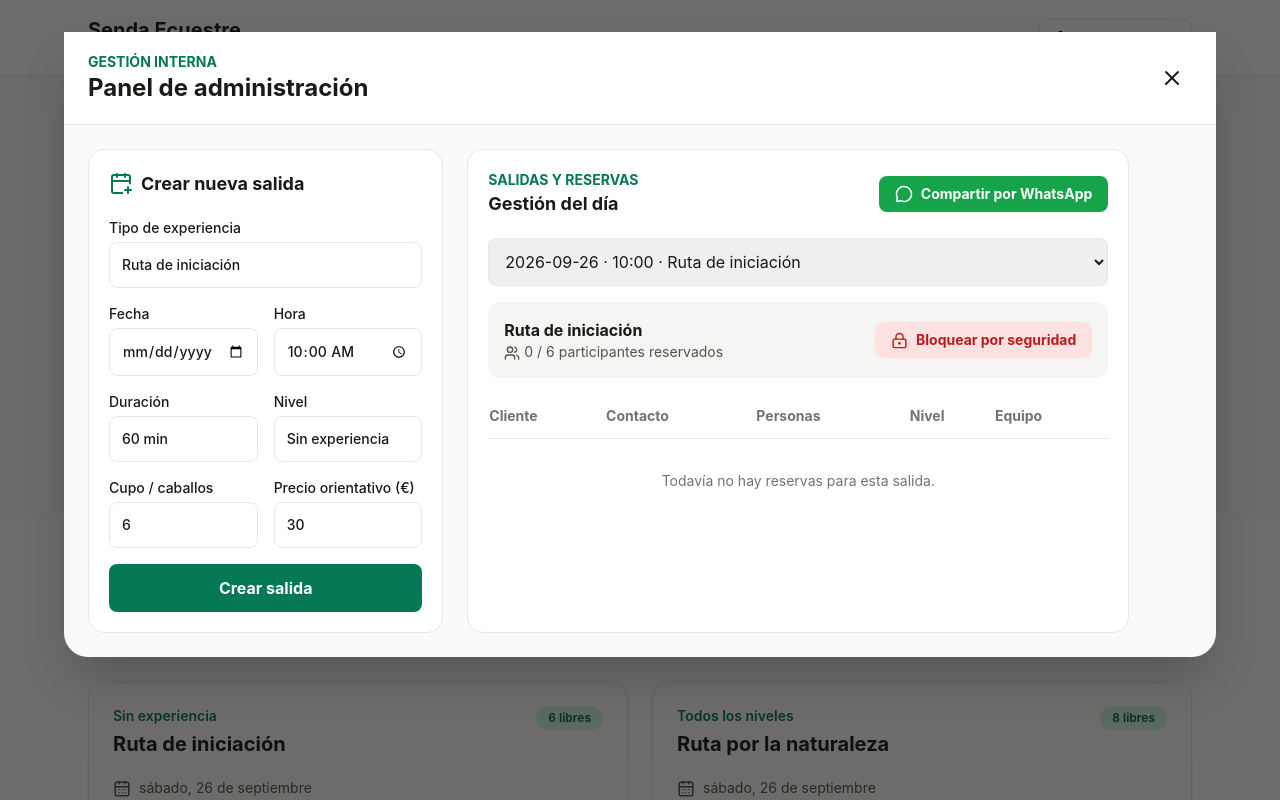
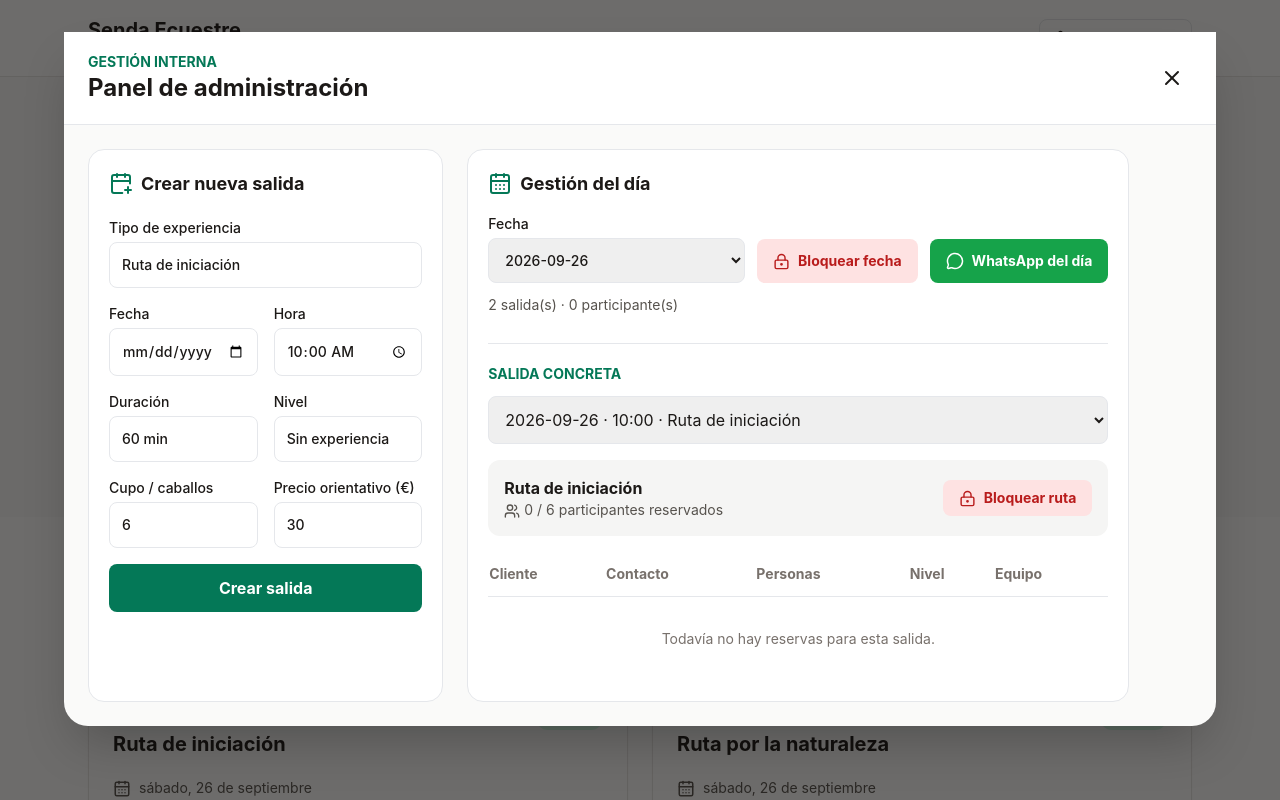
Before and after one commit to hillcoint/equestre-booking-C, a React (Vite) app: page / in a window 1280 px wide. Both pictures are taken after a click on the button "Administración". Shown: the top 800 px of the page. Built offline with nearby package versions, Linux system fonts and the light colour scheme.

Commit message:
Completar entregables finales (#3)
* Add blocked date persistence

* Respect blocked dates in ride cards

* Add date blocking and daily WhatsApp sharing

* Wire blocked dates into booking flow

* Add one-page usage guide

* Document final deliverables

```diff
--- a/src/App.tsx
+++ b/src/App.tsx
@@ -3,33 +3,38 @@ import { CalendarDays, CheckCircle2, Clock, Euro, MapPin, Settings, ShieldCheck,
 import { AdminPanel } from "@/components/AdminPanel";
 import { BookingModal } from "@/components/BookingModal";
 import { RideCard } from "@/components/RideCard";
-import { bookedPlaces, getBookings, getRides, saveBookings, saveRides } from "@/lib/storage";
+import { bookedPlaces, getBlockedDates, getBookings, getRides, saveBlockedDates, saveBookings, saveRides } from "@/lib/storage";
 import type { Booking, Ride } from "@/types/booking";
 
 export default function App() {
   const [rides, setRides] = useState<Ride[]>(getRides);
   const [bookings, setBookings] = useState<Booking[]>(getBookings);
+  const [blockedDates, setBlockedDates] = useState<string[]>(getBlockedDates);
   const [selectedRide, setSelectedRide] = useState<Ride | null>(null);
   const [adminOpen, setAdminOpen] = useState(false);
+
   useEffect(() => saveRides(rides), [rides]);
   useEffect(() => saveBookings(bookings), [bookings]);
+  useEffect(() => saveBlockedDates(blockedDates), [blockedDates]);
+
   const available = (ride: Ride) => Math.max(0, ride.capacity - bookedPlaces(ride.id, bookings));
   const nextRides = useMemo(() => [...rides].sort((a,b) => `${a.date}${a.time}`.localeCompare(`${b.date}${b.time}`)), [rides]);
   const addBooking = (booking: Booking) => setBookings(current => [...current, booking]);
   const addRide = (ride: Ride) => setRides(current => [...current, ride]);
   const toggleRide = (rideId: string) => setRides(current => current.map(ride => ride.id === rideId ? { ...ride, status: ride.status === "blocked" ? "scheduled" : "blocked" } : ride));
+  const toggleDate = (date: string) => setBlockedDates(current => current.includes(date) ? current.filter(item => item !== date) : [...current, date]);
 
   return <main className="min-h-screen overflow-x-hidden bg-stone-50 text-stone-900">
     <header className="sticky top-0 z-30 border-b border-stone-200 bg-white/95 backdrop-blur"><div className="mx-auto flex max-w-6xl items-center justify-between gap-3 px-4 py-3 sm:px-6 sm:py-4"><div className="min-w-0"><p className="truncate text-lg font-bold sm:text-xl">Senda Ecuestre</p><p className="hidden text-xs text-stone-500 sm:block">Experiencias guiadas a caballo</p></div><div className="flex shrink-0 items-center gap-5"><nav className="hidden gap-6 text-sm font-semibold lg:flex"><a href="#salidas">Rutas</a><a href="#experiencia">Experiencia</a><a href="#precios">Precios</a><a href="#ubicacion">Ubicación</a><a href="#seguridad">Seguridad</a></nav><button onClick={()=>setAdminOpen(true)} className="flex items-center gap-2 rounded-lg border px-3 py-2 text-sm font-semibold hover:bg-stone-100"><Settings size={17}/> <span className="hidden sm:inline">Administración</span></button></div></div></header>
     <section className="mx-auto grid max-w-6xl gap-8 px-4 py-10 sm:px-6 sm:py-16 lg:grid-cols-[1.2fr_.8fr] lg:items-center lg:gap-10"><div><span className="inline-block rounded-full bg-emerald-100 px-3 py-1 text-xs font-semibold text-emerald-800 sm:text-sm">Reserva online · plazas en tiempo real</span><h1 className="mt-5 text-4xl font-bold leading-tight sm:mt-6 sm:text-5xl">Tu próxima aventura empieza a caballo.</h1><p className="mt-5 max-w-2xl text-base leading-7 text-stone-600 sm:text-lg sm:leading-8">Consulta las próximas experiencias ecuestres, comprueba las plazas disponibles y reserva sin llamadas ni esperas.</p><a href="#salidas" className="mt-7 inline-flex w-full justify-center rounded-lg bg-emerald-700 px-5 py-3 font-semibold text-white hover:bg-emerald-800 sm:mt-8 sm:w-auto">Consultar disponibilidad</a></div><div className="rounded-3xl bg-emerald-950 p-6 text-white shadow-xl sm:p-8"><CalendarDays className="h-9 w-9 sm:h-10 sm:w-10"/><h2 className="mt-5 text-2xl font-bold sm:mt-6">Reserva sencilla</h2><div className="mt-5 space-y-4 text-sm text-emerald-50 sm:mt-6 sm:text-base"><p className="flex gap-3"><Clock className="shrink-0"/> Elige fecha y horario</p><p className="flex gap-3"><Users className="shrink-0"/> Comprueba las plazas libres</p><p className="flex gap-3"><ShieldCheck className="shrink-0"/> Confirma tu experiencia</p></div></div></section>
-    <section id="salidas" className="bg-white py-12 sm:py-16"><div className="mx-auto max-w-6xl px-4 sm:px-6"><p className="font-bold text-emerald-700">PRÓXIMAS SALIDAS</p><div className="mt-2 flex flex-wrap items-end justify-between gap-4"><h2 className="text-3xl font-bold">Elige tu experiencia</h2><p className="text-sm text-stone-500">La disponibilidad se actualiza al reservar.</p></div><div className="mt-8 grid gap-6 md:grid-cols-2">{nextRides.map(ride => <RideCard key={ride.id} ride={ride} freePlaces={available(ride)} onBook={setSelectedRide}/>)}</div></div></section>
+    <section id="salidas" className="bg-white py-12 sm:py-16"><div className="mx-auto max-w-6xl px-4 sm:px-6"><p className="font-bold text-emerald-700">PRÓXIMAS SALIDAS</p><div className="mt-2 flex flex-wrap items-end justify-between gap-4"><h2 className="text-3xl font-bold">Elige tu experiencia</h2><p className="text-sm text-stone-500">La disponibilidad se actualiza al reservar.</p></div><div className="mt-8 grid gap-6 md:grid-cols-2">{nextRides.map(ride => <RideCard key={ride.id} ride={ride} freePlaces={available(ride)} dateBlocked={blockedDates.includes(ride.date)} onBook={setSelectedRide}/>)}</div></div></section>
     <section id="experiencia" className="mx-auto max-w-6xl px-4 py-12 sm:px-6 sm:py-16"><p className="font-bold text-emerald-700">LA EXPERIENCIA</p><h2 className="mt-2 max-w-2xl text-3xl font-bold">Rutas pensadas para disfrutar, incluso si nunca has montado</h2><div className="mt-8 grid gap-5 md:grid-cols-3"><Info icon={<Sparkles/>} title="Para todos los niveles">Seleccionamos rutas y caballos según la experiencia del jinete. Las salidas indican claramente el nivel recomendado.</Info><Info icon={<Users/>} title="Grupos reducidos">Los cupos limitados facilitan una atención cercana del guía y una experiencia más tranquila.</Info><Info icon={<ShieldCheck/>} title="Acompañamiento">Antes de salir explicamos manejo básico, posición y normas esenciales de seguridad.</Info></div></section>
     <section id="precios" className="bg-emerald-950 py-12 text-white sm:py-16"><div className="mx-auto grid max-w-6xl gap-8 px-4 sm:px-6 lg:grid-cols-2 lg:items-center"><div><p className="font-bold text-emerald-300">PRECIOS</p><h2 className="mt-2 text-3xl font-bold">Sabes el precio antes de reservar</h2><p className="mt-4 max-w-xl leading-7 text-emerald-50">Cada salida muestra su precio por persona, duración, nivel y plazas disponibles. El importe puede variar según la experiencia elegida.</p></div><div className="rounded-2xl bg-white/10 p-6"><p className="flex items-center gap-3 text-lg font-bold"><Euro/> Información incluida en cada ruta</p><div className="mt-5 grid gap-3 text-sm text-emerald-50 sm:grid-cols-2"><Check>Precio por persona</Check><Check>Duración prevista</Check><Check>Nivel recomendado</Check><Check>Cupo disponible</Check></div></div></div></section>
     <section id="ubicacion" className="mx-auto grid max-w-6xl gap-8 px-4 py-12 sm:px-6 sm:py-16 md:grid-cols-3"><div className="md:col-span-2"><p className="font-bold text-emerald-700">EL CENTRO</p><h2 className="mt-2 text-3xl font-bold">Naturaleza, caballos y rutas guiadas</h2><p className="mt-4 leading-7 text-stone-600">Senda Ecuestre ofrece experiencias para principiantes, familias y jinetes con experiencia. La asignación del caballo se realiza atendiendo al nivel del participante y a las características de la salida.</p><p className="mt-4 text-sm text-stone-500">Esta versión es una demostración funcional: la dirección y los datos comerciales definitivos se incorporarán al adaptar el proyecto a un centro real.</p></div><div className="rounded-2xl border bg-white p-6 shadow-sm"><MapPin className="text-emerald-700"/><h3 className="mt-4 font-bold">Punto de encuentro</h3><p className="mt-2 text-sm leading-6 text-stone-600">Centro Senda Ecuestre · entorno natural y rutas señalizadas. La ubicación exacta se facilitará con la confirmación.</p></div></section>
-    <section id="seguridad" className="bg-stone-900 py-12 text-stone-100"><div className="mx-auto max-w-6xl px-4 sm:px-6"><p className="font-bold text-emerald-400">REQUISITOS Y SEGURIDAD</p><h2 className="mt-2 text-2xl font-bold">Antes de montar</h2><div className="mt-6 grid gap-4 text-sm leading-6 text-stone-300 sm:grid-cols-2 lg:grid-cols-4"><Check>Pantalón largo y ropa cómoda</Check><Check>Calzado cerrado y sujeto al pie</Check><Check>Casco obligatorio; el centro puede proporcionarlo</Check><Check>Seguir siempre las indicaciones del guía</Check></div><p className="mt-6 max-w-4xl text-sm leading-6 text-stone-400">Por seguridad y bienestar animal, una ruta puede aplazarse, modificarse o bloquearse por meteorología, estado del terreno u otras circunstancias que desaconsejen la salida.</p></div></section>
+    <section id="seguridad" className="bg-stone-900 py-12 text-stone-100"><div className="mx-auto max-w-6xl px-4 sm:px-6"><p className="font-bold text-emerald-400">REQUISITOS Y SEGURIDAD</p><h2 className="mt-2 text-2xl font-bold">Antes de montar</h2><div className="mt-6 grid gap-4 text-sm leading-6 text-stone-300 sm:grid-cols-2 lg:grid-cols-4"><Check>Pantalón largo y ropa cómoda</Check><Check>Calzado cerrado y sujeto al pie</Check><Check>Casco obligatorio; el centro puede proporcionarlo</Check><Check>Seguir siempre las indicaciones del guía</Check></div><p className="mt-6 max-w-4xl text-sm leading-6 text-stone-400">Por seguridad y bienestar animal, una ruta o una fecha completa puede aplazarse, modificarse o bloquearse por meteorología, estado del terreno u otras circunstancias que desaconsejen la salida.</p></div></section>
     <footer className="bg-stone-950 py-8 text-stone-400"><div className="mx-auto flex max-w-6xl flex-col gap-3 px-4 text-sm sm:flex-row sm:items-center sm:justify-between sm:px-6"><p><strong className="text-white">Senda Ecuestre</strong> · Demo de reservas ecuestres</p><a href="#salidas" className="font-semibold text-emerald-400">Ver próximas salidas</a></div></footer>
     {selectedRide && <BookingModal ride={selectedRide} freePlaces={available(selectedRide)} onClose={()=>setSelectedRide(null)} onConfirm={addBooking}/>}
-    {adminOpen && <AdminPanel rides={rides} bookings={bookings} onClose={()=>setAdminOpen(false)} onAddRide={addRide} onToggleRide={toggleRide}/>}
+    {adminOpen && <AdminPanel rides={rides} bookings={bookings} blockedDates={blockedDates} onClose={()=>setAdminOpen(false)} onAddRide={addRide} onToggleRide={toggleRide} onToggleDate={toggleDate}/>}
   </main>;
 }
 
--- a/src/components/AdminPanel.tsx
+++ b/src/components/AdminPanel.tsx
@@ -1,33 +1,50 @@
 import { useMemo, useState, type FormEvent } from "react";
-import { CalendarPlus, LockKeyhole, MessageCircle, Users, X } from "lucide-react";
+import { CalendarDays, CalendarPlus, LockKeyhole, MessageCircle, Users, X } from "lucide-react";
 import type { Booking, Ride } from "@/types/booking";
 
 interface AdminPanelProps {
   rides: Ride[];
   bookings: Booking[];
+  blockedDates: string[];
   onClose: () => void;
   onAddRide: (ride: Ride) => void;
   onToggleRide: (rideId: string) => void;
+  onToggleDate: (date: string) => void;
 }
 
-export function AdminPanel({ rides, bookings, onClose, onAddRide, onToggleRide }: AdminPanelProps) {
+export function AdminPanel({ rides, bookings, blockedDates, onClose, onAddRide, onToggleRide, onToggleDate }: AdminPanelProps) {
   const [selectedRideId, setSelectedRideId] = useState(rides[0]?.id ?? "");
+  const [selectedDate, setSelectedDate] = useState(rides[0]?.date ?? "");
   const [form, setForm] = useState({ title: "Ruta de iniciación", date: "", time: "10:00", duration: "60 min", level: "Sin experiencia", capacity: "6", price: "30" });
   const selectedRide = rides.find((ride) => ride.id === selectedRideId);
   const rideBookings = useMemo(() => bookings.filter((booking) => booking.rideId === selectedRideId), [bookings, selectedRideId]);
   const participants = rideBookings.reduce((total, booking) => total + booking.people, 0);
+  const availableDates = useMemo(() => Array.from(new Set(rides.map((ride) => ride.date))).sort(), [rides]);
+  const selectedDateRides = rides.filter((ride) => ride.date === selectedDate);
+  const selectedDateRideIds = new Set(selectedDateRides.map((ride) => ride.id));
+  const selectedDateBookings = bookings.filter((booking) => selectedDateRideIds.has(booking.rideId));
+  const dateBlocked = selectedDate ? blockedDates.includes(selectedDate) : false;
 
   const submit = (event: FormEvent) => {
     event.preventDefault();
     const ride: Ride = { id: crypto.randomUUID(), title: form.title, date: form.date, time: form.time, duration: form.duration, level: form.level, capacity: Number(form.capacity), price: Number(form.price), status: "scheduled" };
     onAddRide(ride);
     setSelectedRideId(ride.id);
+    setSelectedDate(ride.date);
   };
 
-  const shareWhatsApp = () => {
-    if (!selectedRide) return;
-    const list = rideBookings.length ? rideBookings.map((booking, index) => `${index + 1}. ${booking.name} — ${booking.people} persona(s) — ${booking.phone}`).join("\n") : "Sin reservas todavía.";
-    const message = `Senda Ecuestre\n${selectedRide.title}\n${selectedRide.date} · ${selectedRide.time}\n\nReservas (${participants} participantes):\n${list}`;
+  const shareDayWhatsApp = () => {
+    if (!selectedDate) return;
+    const lines = selectedDateRides.flatMap((ride) => {
+      const rideBookingsForDay = bookings.filter((booking) => booking.rideId === ride.id);
+      const total = rideBookingsForDay.reduce((sum, booking) => sum + booking.people, 0);
+      const bookingLines = rideBookingsForDay.length
+        ? rideBookingsForDay.map((booking, index) => `  ${index + 1}. ${booking.name} — ${booking.people} persona(s) — ${booking.phone}`)
+        : ["  Sin reservas"];
+      return [`${ride.time} · ${ride.title} (${total}/${ride.capacity})`, ...bookingLines, ""];
+    });
+    const totalPeople = selectedDateBookings.reduce((sum, booking) => sum + booking.people, 0);
+    const message = `Senda Ecuestre\nReservas del día ${selectedDate}\nTotal participantes: ${totalPeople}\n\n${lines.join("\n")}`;
     window.open(`https://wa.me/?text=${encodeURIComponent(message)}`, "_blank", "noopener,noreferrer");
   };
 
@@ -41,10 +58,21 @@ export function AdminPanel({ rides, bookings, onClose, onAddRide, onToggleRide }
         <label className="text-sm font-medium">Cupo / caballos<input required type="number" min="1" className="mt-1 w-full rounded-lg border p-3" value={form.capacity} onChange={e=>setForm({...form,capacity:e.target.value})}/></label><label className="text-sm font-medium">Precio orientativo (€)<input required type="number" min="0" className="mt-1 w-full rounded-lg border p-3" value={form.price} onChange={e=>setForm({...form,price:e.target.value})}/></label>
         <button className="rounded-lg bg-emerald-700 p-3 font-bold text-white sm:col-span-2">Crear salida</button>
       </form></section>
-      <section className="rounded-2xl border bg-white p-5"><div className="flex flex-wrap items-center justify-between gap-3"><div><p className="text-sm font-bold text-emerald-700">SALIDAS Y RESERVAS</p><h3 className="text-lg font-bold">Gestión del día</h3></div>{selectedRide && <button onClick={shareWhatsApp} className="flex items-center gap-2 rounded-lg bg-green-600 px-4 py-2 text-sm font-bold text-white"><MessageCircle size={18}/> Compartir por WhatsApp</button>}</div>
-        <select className="mt-5 w-full rounded-lg border p-3" value={selectedRideId} onChange={e=>setSelectedRideId(e.target.value)}>{rides.map(ride=><option key={ride.id} value={ride.id}>{ride.date} · {ride.time} · {ride.title}</option>)}</select>
-        {selectedRide && <><div className="mt-4 flex flex-wrap items-center justify-between gap-3 rounded-xl bg-stone-100 p-4"><div><p className="font-bold">{selectedRide.title}</p><p className="text-sm text-stone-600"><Users className="mr-1 inline" size={16}/>{participants} / {selectedRide.capacity} participantes reservados</p></div><button onClick={()=>onToggleRide(selectedRide.id)} className={`flex items-center gap-2 rounded-lg px-4 py-2 text-sm font-bold ${selectedRide.status === "blocked" ? "bg-emerald-700 text-white" : "bg-red-100 text-red-700"}`}><LockKeyhole size={17}/>{selectedRide.status === "blocked" ? "Reabrir ruta" : "Bloquear por seguridad"}</button></div>
+
+      <section className="rounded-2xl border bg-white p-5">
+        <div className="flex items-center gap-2"><CalendarDays className="text-emerald-700"/><h3 className="text-lg font-bold">Gestión del día</h3></div>
+        <div className="mt-4 grid gap-3 sm:grid-cols-[1fr_auto_auto] sm:items-end">
+          <label className="text-sm font-medium">Fecha<select className="mt-1 w-full rounded-lg border p-3" value={selectedDate} onChange={e=>setSelectedDate(e.target.value)}>{availableDates.map(date=><option key={date} value={date}>{date}</option>)}</select></label>
+          <button disabled={!selectedDate} onClick={()=>selectedDate && onToggleDate(selectedDate)} className={`flex items-center justify-center gap-2 rounded-lg px-4 py-3 text-sm font-bold ${dateBlocked ? "bg-emerald-700 text-white" : "bg-red-100 text-red-700"}`}><LockKeyhole size={17}/>{dateBlocked ? "Reabrir fecha" : "Bloquear fecha"}</button>
+          <button disabled={!selectedDate} onClick={shareDayWhatsApp} className="flex items-center justify-center gap-2 rounded-lg bg-green-600 px-4 py-3 text-sm font-bold text-white disabled:bg-stone-300"><MessageCircle size={18}/> WhatsApp del día</button>
+        </div>
+        {selectedDate && <p className="mt-3 text-sm text-stone-600">{selectedDateRides.length} salida(s) · {selectedDateBookings.reduce((sum, booking)=>sum+booking.people,0)} participante(s){dateBlocked ? " · fecha bloqueada" : ""}</p>}
+
+        <div className="mt-7 border-t pt-5"><p className="text-sm font-bold text-emerald-700">SALIDA CONCRETA</p>
+        <select className="mt-3 w-full rounded-lg border p-3" value={selectedRideId} onChange={e=>setSelectedRideId(e.target.value)}>{rides.map(ride=><option key={ride.id} value={ride.id}>{ride.date} · {ride.time} · {ride.title}</option>)}</select>
+        {selectedRide && <><div className="mt-4 flex flex-wrap items-center justify-between gap-3 rounded-xl bg-stone-100 p-4"><div><p className="font-bold">{selectedRide.title}</p><p className="text-sm text-stone-600"><Users className="mr-1 inline" size={16}/>{participants} / {selectedRide.capacity} participantes reservados</p></div><button onClick={()=>onToggleRide(selectedRide.id)} className={`flex items-center gap-2 rounded-lg px-4 py-2 text-sm font-bold ${selectedRide.status === "blocked" ? "bg-emerald-700 text-white" : "bg-red-100 text-red-700"}`}><LockKeyhole size={17}/>{selectedRide.status === "blocked" ? "Reabrir ruta" : "Bloquear ruta"}</button></div>
         <div className="mt-4 overflow-x-auto"><table className="w-full min-w-[620px] text-left text-sm"><thead><tr className="border-b text-stone-500"><th className="py-3">Cliente</th><th>Contacto</th><th>Personas</th><th>Nivel</th><th>Equipo</th></tr></thead><tbody>{rideBookings.map(booking=><tr key={booking.id} className="border-b"><td className="py-3 font-semibold">{booking.name}</td><td>{booking.phone}<br/><span className="text-xs text-stone-500">{booking.email}</span></td><td>{booking.people}</td><td>{booking.level}</td><td>{booking.equipment}</td></tr>)}{rideBookings.length===0 && <tr><td colSpan={5} className="py-8 text-center text-stone-500">Todavía no hay reservas para esta salida.</td></tr>}</tbody></table></div></>}
+        </div>
       </section>
     </div>
   </div></div>;
--- a/src/components/RideCard.tsx
+++ b/src/components/RideCard.tsx
@@ -1,12 +1,12 @@
 import { CalendarDays, Clock, Users } from "lucide-react";
 import type { Ride } from "@/types/booking";
 
-interface RideCardProps { ride: Ride; freePlaces: number; onBook: (ride: Ride) => void; }
+interface RideCardProps { ride: Ride; freePlaces: number; dateBlocked?: boolean; onBook: (ride: Ride) => void; }
 
-export function RideCard({ ride, freePlaces, onBook }: RideCardProps) {
-  const blocked = ride.status === "blocked";
+export function RideCard({ ride, freePlaces, dateBlocked = false, onBook }: RideCardProps) {
+  const blocked = ride.status === "blocked" || dateBlocked;
   return <article className="rounded-2xl border border-stone-200 bg-white p-5 shadow-sm sm:p-6">
-    <div className="flex flex-col gap-3 sm:flex-row sm:items-start sm:justify-between sm:gap-4"><div><p className="text-sm font-semibold text-emerald-700">{ride.level}</p><h3 className="mt-1 text-xl font-bold">{ride.title}</h3></div><span className={`w-fit rounded-full px-3 py-1 text-xs font-semibold ${blocked ? "bg-red-100 text-red-700" : freePlaces > 0 ? "bg-emerald-100 text-emerald-800" : "bg-stone-200 text-stone-700"}`}>{blocked ? "Cancelada" : freePlaces > 0 ? `${freePlaces} libres` : "Completa"}</span></div>
+    <div className="flex flex-col gap-3 sm:flex-row sm:items-start sm:justify-between sm:gap-4"><div><p className="text-sm font-semibold text-emerald-700">{ride.level}</p><h3 className="mt-1 text-xl font-bold">{ride.title}</h3></div><span className={`w-fit rounded-full px-3 py-1 text-xs font-semibold ${blocked ? "bg-red-100 text-red-700" : freePlaces > 0 ? "bg-emerald-100 text-emerald-800" : "bg-stone-200 text-stone-700"}`}>{dateBlocked ? "Fecha bloqueada" : ride.status === "blocked" ? "Cancelada" : freePlaces > 0 ? `${freePlaces} libres` : "Completa"}</span></div>
     <div className="mt-5 grid gap-3 text-sm text-stone-600"><p className="flex items-start gap-2"><CalendarDays className="mt-0.5 shrink-0" size={18}/>{new Date(`${ride.date}T12:00:00`).toLocaleDateString("es-ES", { weekday:"long",day:"numeric",month:"long" })}</p><p className="flex items-start gap-2"><Clock className="mt-0.5 shrink-0" size={18}/>{ride.time} · {ride.duration}</p><p className="flex items-start gap-2"><Users className="mt-0.5 shrink-0" size={18}/>{freePlaces} de {ride.capacity} plazas disponibles</p></div>
     <div className="mt-6 flex flex-col gap-4 sm:flex-row sm:items-center sm:justify-between"><span className="text-lg font-bold">{ride.price} € <small className="font-normal text-stone-500">/ persona</small></span><button disabled={blocked || freePlaces===0} onClick={()=>onBook(ride)} className="w-full rounded-lg bg-emerald-700 px-4 py-2.5 font-semibold text-white hover:bg-emerald-800 disabled:cursor-not-allowed disabled:bg-stone-300 sm:w-auto">Reservar</button></div>
   </article>;
--- a/src/lib/storage.ts
+++ b/src/lib/storage.ts
@@ -2,6 +2,7 @@ import type { Booking, Ride } from "@/types/booking";
 
 const RIDES_KEY = "senda-ecuestre-rides";
 const BOOKINGS_KEY = "senda-ecuestre-bookings";
+const BLOCKED_DATES_KEY = "senda-ecuestre-blocked-dates";
 
 export const initialRides: Ride[] = [
   { id: "r1", title: "Ruta de iniciación", date: "2026-09-26", time: "10:00", duration: "60 min", level: "Sin experiencia", capacity: 6, price: 28, status: "scheduled" },
@@ -23,4 +24,6 @@ export const getRides = () => read<Ride[]>(RIDES_KEY, initialRides);
 export const saveRides = (rides: Ride[]) => localStorage.setItem(RIDES_KEY, JSON.stringify(rides));
 export const getBookings = () => read<Booking[]>(BOOKINGS_KEY, []);
 export const saveBookings = (bookings: Booking[]) => localStorage.setItem(BOOKINGS_KEY, JSON.stringify(bookings));
+export const getBlockedDates = () => read<string[]>(BLOCKED_DATES_KEY, []);
+export const saveBlockedDates = (dates: string[]) => localStorage.setItem(BLOCKED_DATES_KEY, JSON.stringify(dates));
 export const bookedPlaces = (rideId: string, bookings: Booking[]) => bookings.filter((booking) => booking.rideId === rideId).reduce((total, booking) => total + booking.people, 0);
```
Also changed, not shown: 2 other files (tests, documents, lock files or other folders).
